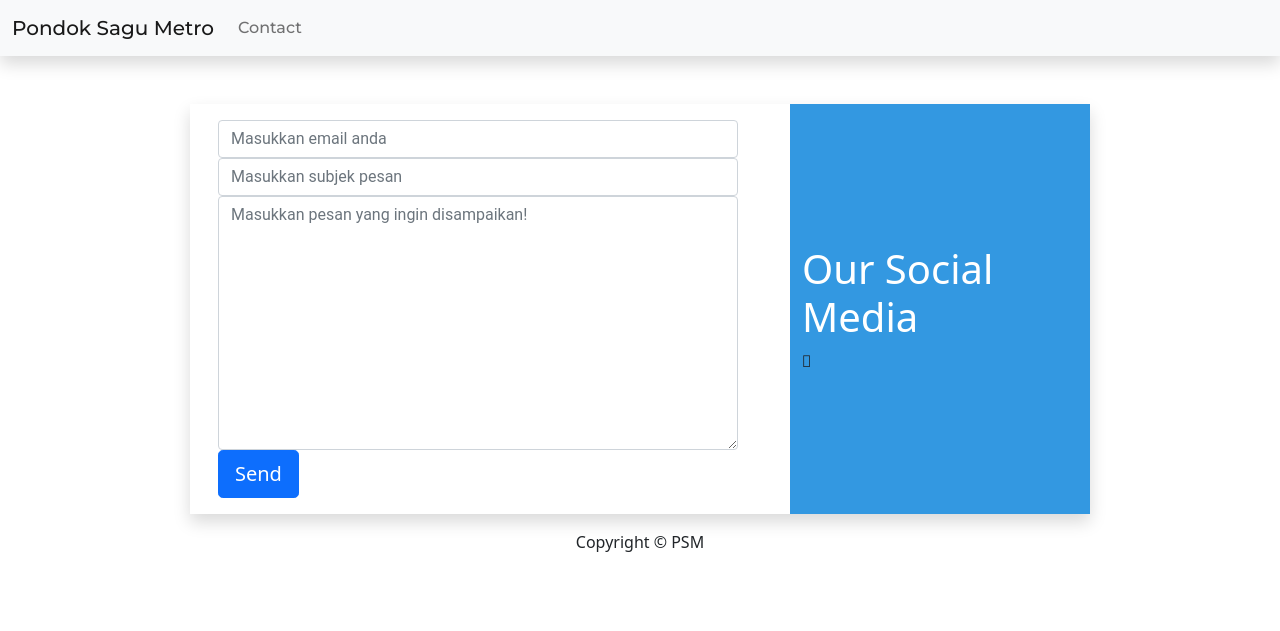
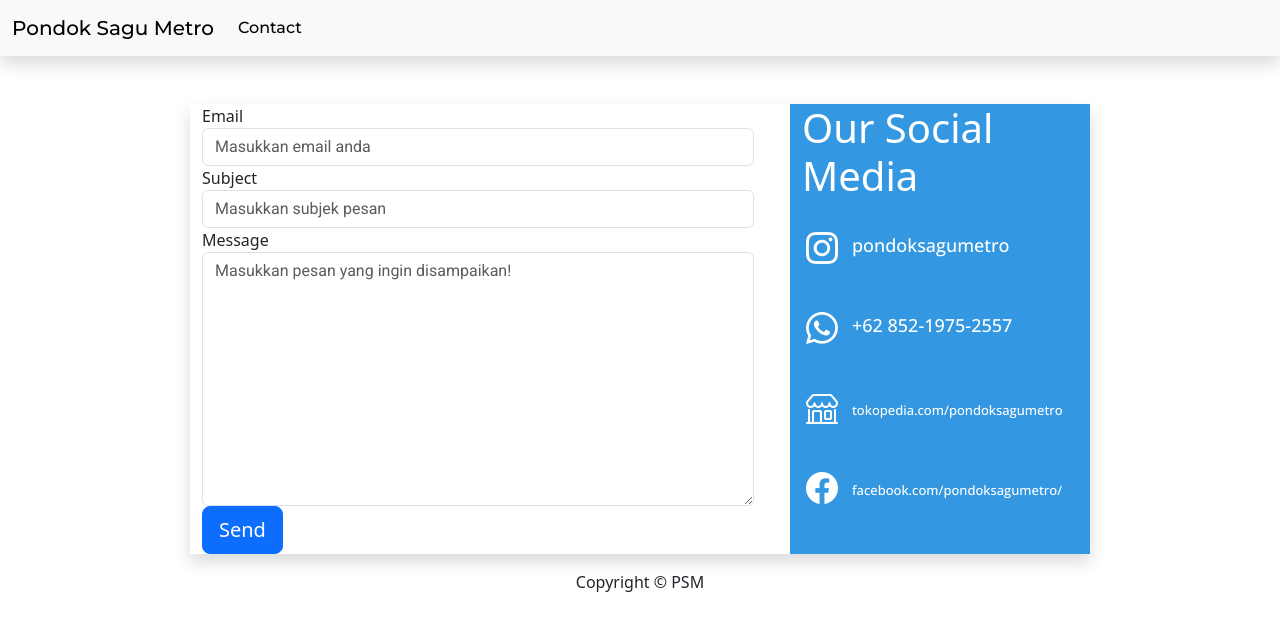
Before and after one commit to Faberroni/produta-psm, a Django app: page /contact/form/ in a window 1280 px wide. Shown: the top 631 px of the page. Run offline with Django 4.2, Linux system fonts and the light colour scheme.

Commit message:
UI Changes

```diff
--- a/static/css/contact_us.css
+++ b/static/css/contact_us.css
@@ -56,6 +56,11 @@ img {
 #social-text{
     color: white;
 
+}
+
+#social-text-isi{
+    color: white;
+    font-size: 32px;
 }
 
 .breadcrumb > li {
@@ -129,3 +134,20 @@ img {
 .list-group .list-group-item {
     padding: 18px 0 18px 9px;
 }
+
+.text-sosmed {
+    font-size: 18px;
+    color: white;
+    font-family: 'Open Sans', sans-serif;
+    font-weight: 400;
+}
+
+#teks_toko {
+    padding-top: 9px;
+   font-size: small;
+}
+
+#teks_fb{
+    padding-top: 9px;
+   font-size: small;
+}
--- a/templates/base.html
+++ b/templates/base.html
@@ -4,15 +4,16 @@
     <!-- Required meta tags -->
     {% load static %}
 
-    <link rel="stylesheet" href="{% static 'css/base.css'%}">
+    <link rel="stylesheet" href="{% static 'css/base.css' %}">
     <link rel="shortcut icon" href="{%static 'image/icon_psm.ico'%}">
     <meta charset="utf-8">
     <meta name="viewport" content="width=device-width, initial-scale=1">
     <link rel="preconnect" href="https://fonts.googleapis.com">
-    <link rel="preconnect" href="https://fonts.gstatic.com" crossorigin>
-    <link href="https://fonts.googleapis.com/css2?family=Montserrat:wght@500&display=swap" rel="stylesheet">
+<link rel="preconnect" href="https://fonts.gstatic.com" crossorigin>
+<link href="https://fonts.googleapis.com/css2?family=Montserrat:wght@500&family=Open+Sans:wght@500&family=Roboto&display=swap" rel="stylesheet">
     <!-- Bootstrap CSS -->
-    <link href="https://cdn.jsdelivr.net/npm/bootstrap@5.0.2/dist/css/bootstrap.min.css" rel="stylesheet" integrity="sha384-EVSTQN3/azprG1Anm3QDgpJLIm9Nao0Yz1ztcQTwFspd3yD65VohhpuuCOmLASjC" crossorigin="anonymous">
+    <link href="https://cdn.jsdelivr.net/npm/bootstrap@5.3.0/dist/css/bootstrap.min.css" rel="stylesheet" integrity="sha384-9ndCyUaIbzAi2FUVXJi0CjmCapSmO7SnpJef0486qhLnuZ2cdeRhO02iuK6FUUVM" crossorigin="anonymous">
+
 
         <title class="t1">Pondok Sagu Metro</title>
   </head>
@@ -70,11 +71,5 @@
               <p class="m-0 text-dark text-center ">Copyright &copy; PSM</p>
     </footer>
 
-    <!-- Optional JavaScript; choose one of the two! -->
-
-    <!-- Option 1: Bootstrap Bundle with Popper -->
-    <script src="https://cdn.jsdelivr.net/npm/bootstrap@5.0.2/dist/js/bootstrap.bundle.min.js" integrity="sha384-MrcW6ZMFYlzcLA8Nl+NtUVF0sA7MsXsP1UyJoMp4YLEuNSfAP+JcXn/tWtIaxVXM" crossorigin="anonymous"></script>
-
-
   </body>
 </html>
--- a/templates/email.html
+++ b/templates/email.html
@@ -1,11 +1,12 @@
 {% extends 'base.html' %} {% block content %}
 {% load static %}
 
-
-<link rel="stylesheet" href="https://cdnjs.cloudflare.com/ajax/libs/font-awesome/6.4.0/css/fontawesome.min.css">
-<link href="{% static 'css/contact_us.css'%}" rel="stylesheet">
+<head>
+  <link rel="stylesheet" href="{% static 'css/contact_us.css' %}">
+  <link rel="stylesheet" href="https://cdn.jsdelivr.net/npm/bootstrap-icons@1.10.5/font/bootstrap-icons.css">
 
 
+</head>
 
 <div class="shadow container align-middle" id="email-container">
   <div class="row align-center align-middle mt-5" id="email-box">
@@ -42,10 +43,36 @@
         </form>
       </div>
     </div>
-    <div class="col-4 col-sm-4 col-md-4 align-content-around" style="background-color: #3398E1;">
-      <div class="row">
-        <h1 id="social-text">Our Social Media</h1>
-        <i class="fa-thin fa-phone"></i>
+    <div class="col-4 col-sm-4 col-md-4 align-content-between" style="background-color: #3398E1;">
+      <div class="row align-content-between">
+        <h1 id="social-text" >Our Social Media</h1>
+        <div class="col-2 p-3">
+          <i class="bi bi-instagram" style="font-size: 32px; color: white;"></i>
+        </div>
+        <div class="col-10 pt-4 align-items-center justify-content-center" >
+          <p class="text-sosmed" >pondoksagumetro</p>
+        </div>
+        <div class="w-100 d-none d-md-block"></div>
+        <div class="col-2 p-3">
+          <i class="bi bi-whatsapp" style="font-size: 32px; color: white;"></i>
+        </div>
+        <div class="col-10 pt-4 align-items-center justify-content-center" >
+          <p class="text-sosmed" >+62 852-1975-2557</p>
+        </div>
+        <div class="w-100 d-none d-md-block"></div>
+        <div class="col-2 p-3">
+          <i class="bi bi-shop" style="font-size: 32px; color: white;"></i>
+        </div>
+        <div class="col-10 pt-sm-4 align-items-center justify-content-center" >
+          <p class="text-sosmed" id="teks_toko" >tokopedia.com/pondoksagumetro</p>
+        </div>
+        <div class="w-100 d-none d-md-block"></div>
+        <div class="col-2 p-3">
+          <i class="bi bi-facebook" style="font-size: 32px; color: white;"></i>
+        </div>
+        <div class="col-10 pt-sm-4 align-items-center justify-content-center" >
+          <p class="text-sosmed" id="teks_fb" >facebook.com/pondoksagumetro/</p>
+        </div>
       </div>
     </div>
   </div>
```
Also changed, not shown: 2 other files.
